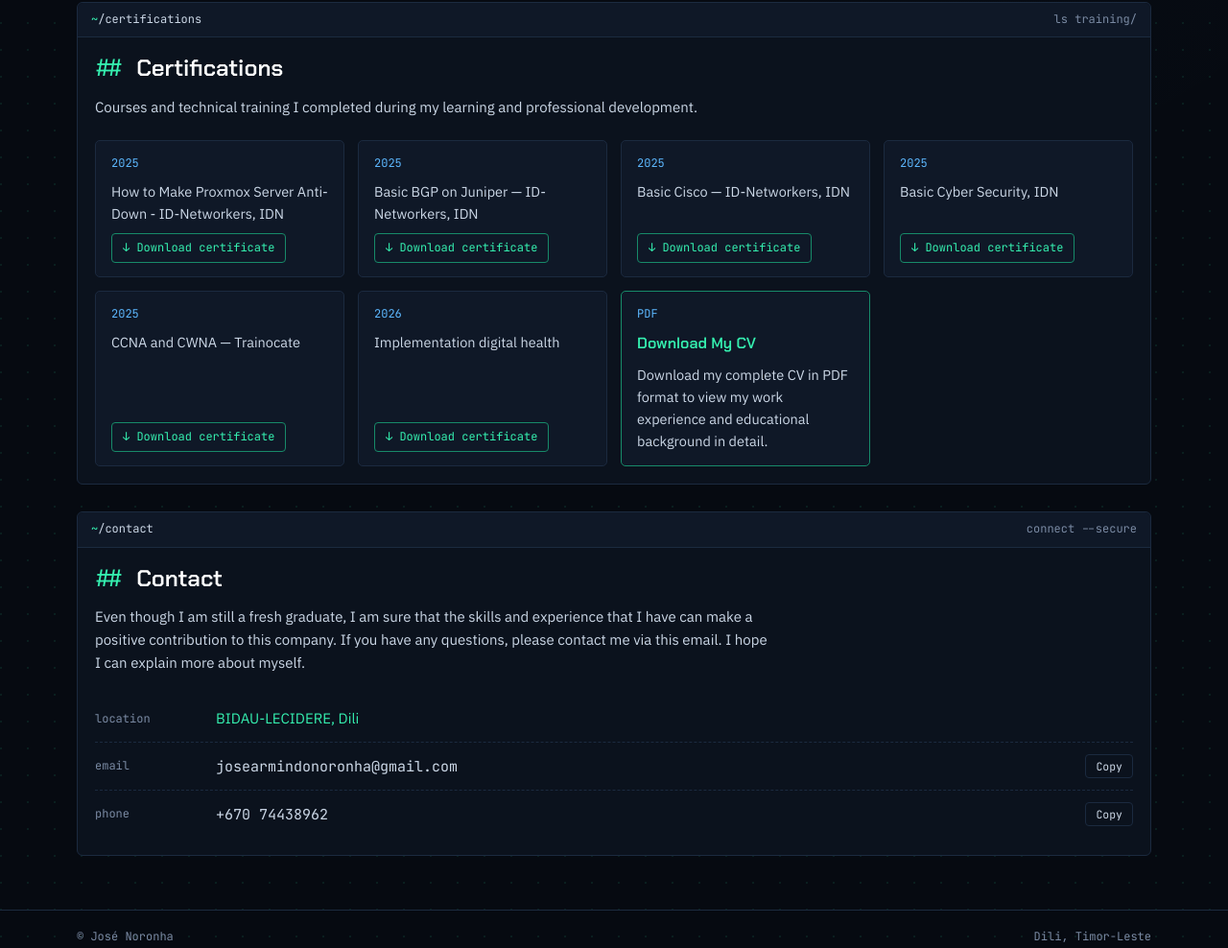
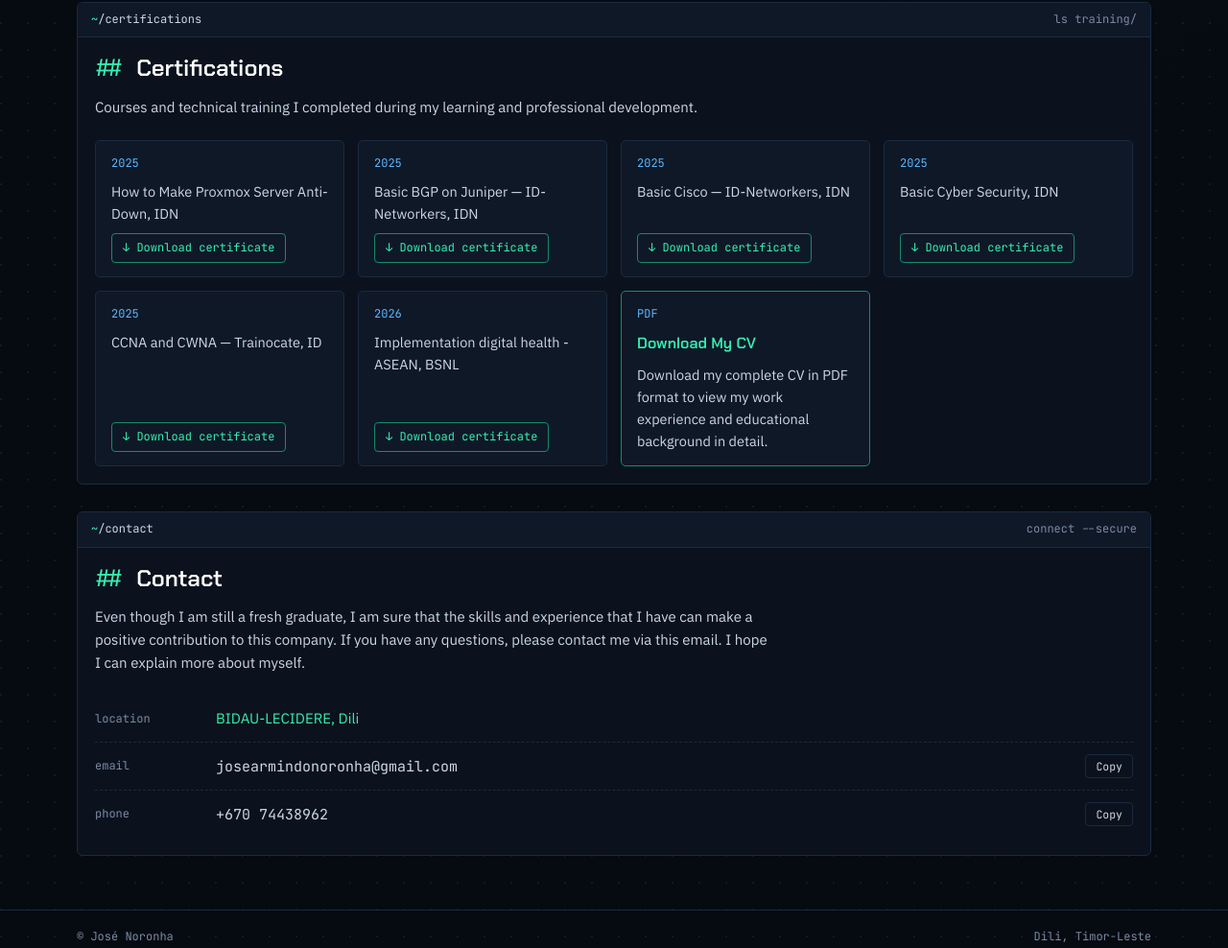
Before and after one commit to Malevedasilva/noronhaprofile, a plain HTML site: page index.html in a window 1280 px wide. Shown: the part 2301-3289 px from the top of the page at 96% size. Drawn offline with Linux system fonts and the light colour scheme.

Commit message:
Revise certification entries in index.html
Updated certification descriptions and added details for CCNA and CWNA courses.

```diff
--- a/index.html
+++ b/index.html
@@ -360,12 +360,12 @@ footer .wrap { display: flex; justify-content: space-between; flex-wrap: wrap; g
       <p class="lead" data-i18n="certs_desc">Courses and technical training I completed during my learning and professional development.</p>
       <div class="cards">
 
-        <div class="card"><span class="yr">2025</span><p >How to Make Proxmox Server Anti-Down - ID-Networkers, IDN</p><a class="dl" href="assets/sertifikat-2.pdf" download><span data-i18n="cert_dl">Download certificate</span></a></div>
+        <div class="card"><span class="yr">2025</span><p >How to Make Proxmox Server Anti-Down, IDN</p><a class="dl" href="assets/sertifikat-2.pdf" download><span data-i18n="cert_dl">Download certificate</span></a></div>
         <div class="card"><span class="yr">2025</span><p >Basic BGP on Juniper — ID-Networkers, IDN</p><a class="dl" href="assets/sertifikat-3.pdf" download><span data-i18n="cert_dl">Download certificate</span></a></div>
         <div class="card"><span class="yr">2025</span><p >Basic Cisco — ID-Networkers, IDN</p><a class="dl" href="assets/sertifikat-4.pdf" download><span data-i18n="cert_dl">Download certificate</span></a></div>
         <div class="card"><span class="yr">2025</span><p >Basic Cyber Security, IDN</p><a class="dl" href="assets/sertifikat-5.pdf" download><span data-i18n="cert_dl">Download certificate</span></a></div>
-        <div class="card"><span class="yr">2025</span><p >CCNA and CWNA — Trainocate</p><a class="dl" href="assets/sertifikat-1.pdf" download><span data-i18n="cert_dl">Download certificate</span></a></div>
-        <div class="card"><span class="yr">2026</span><p >Implementation digital health</p><a class="dl" href="assets/sertifikat-6.pdf" download><span data-i18n="cert_dl">Download certificate</span></a></div>
+        <div class="card"><span class="yr">2025</span><p >CCNA and CWNA — Trainocate, ID</p><a class="dl" href="assets/sertifikat-1.pdf" download><span data-i18n="cert_dl">Download certificate</span></a></div>
+        <div class="card"><span class="yr">2026</span><p >Implementation digital health - ASEAN, BSNL</p><a class="dl" href="assets/sertifikat-6.pdf" download><span data-i18n="cert_dl">Download certificate</span></a></div>
 
         <div class="card cv">
           <span class="yr">PDF</span>
```
